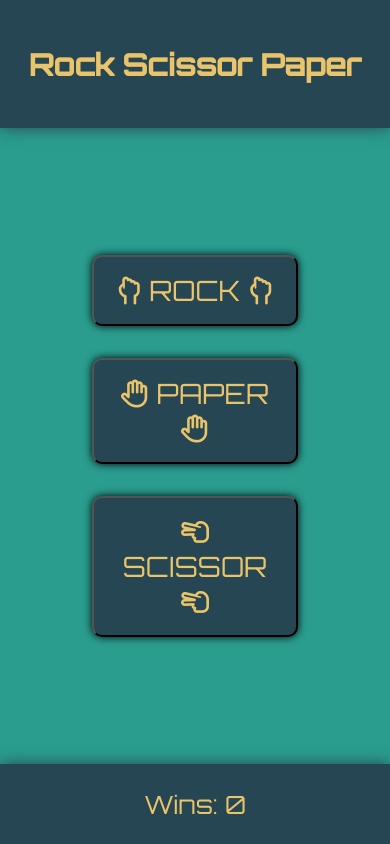
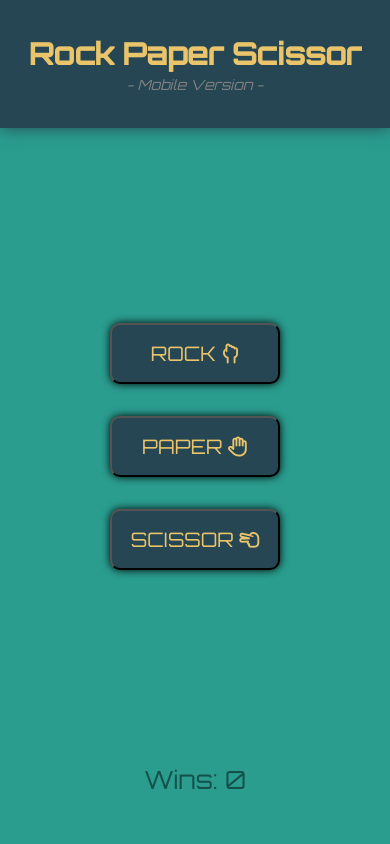
Before and after one commit to JosefineForsman/rock-scissor-paper, a plain HTML site: page index.html in a window 390 px wide. Shown: the top 844 px of the page. Drawn offline with Linux system fonts and the light colour scheme.

Commit message:
Refactor + Comment + Responsive fixes

```diff
--- a/index.html
+++ b/index.html
@@ -10,47 +10,48 @@
     <meta charset="UTF-8" />
     <meta http-equiv="X-UA-Compatible" content="IE=edge" />
     <meta name="viewport" content="width=device-width, initial-scale=1.0" />
-    <title>Rock Paper Scissor...</title>
     <script
       src="https://kit.fontawesome.com/90fae742c0.js"
       crossorigin="anonymous"
     ></script>
+    <title>Rock Paper Scissor...</title>
+    <!-- CSS + JS -->
     <link rel="stylesheet" href="/style.css" />
     <script defer src="/script.js"></script>
   </head>
   <body>
-    <div class="the-game">
     <header>
-        <h1 class="game-name-text">Rock Scissor Paper</h1>
+      <h1>Rock Paper Scissor</h1>
+      <p>- Mobile Version -</p>
     </header>
-      <main>
     <content class="slider">
       <p class="user-choice-text">PLACEHOLDER TEXT</p>
       <p class="computer-choice-text">PLACEHOLDER TEXT</p>
       <p class="win-or-lose-text">PLACEHOLDER TEXT</p>
       <button class="play-again-btn">Play Again?</button>
     </content>
-        <div class="user-buttons">
-          <button class="user-button user-rock-btn">
-            <i class="fa-regular fa-hand-back-fist"></i>
+    <!-- <i> is only for the hand symbol -->
+    <main class="user-btns">
+      <!-- ROCK BUTTON -->
+      <button class="user-btn user-rock-btn">
         ROCK
         <i class="fa-regular fa-hand-back-fist"></i>
       </button>
-          <button class="user-button user-paper-btn">
-            <i class="fa-regular fa-hand"></i>
+
+      <!-- PAPER BUTTON -->
+      <button class="user-btn user-paper-btn">
         PAPER
         <i class="fa-regular fa-hand"></i>
       </button>
-          <button class="user-button user-scissor-btn">
-            <i class="fa-regular fa-hand-scissors"></i>
+
+      <!-- SCISSOR BUTTON -->
+      <button class="user-btn user-scissor-btn">
         SCISSOR
         <i class="fa-regular fa-hand-scissors"></i>
       </button>
-        </div>
     </main>
     <footer>
-        <p class="win-counter-text">Wins: 0</p>
+      <p>Wins: 0</p>
     </footer>
-    </div>
   </body>
 </html>
--- a/script.js
+++ b/script.js
@@ -4,20 +4,19 @@ const scissorButton = document.querySelector(".user-scissor-btn");
 const computerChoiceText = document.querySelector(".computer-choice-text");
 const userChoiceText = document.querySelector(".user-choice-text");
 const winOrLoseText = document.querySelector(".win-or-lose-text");
-const winCounterText = document.querySelector(".win-counter-text");
+const winCounterText = document.querySelector("footer p");
 const slider = document.querySelector(".slider");
 const playAgainBtn = document.querySelector(".play-again-btn");
 
-let computerRandomNumber = 0;  // Computer Score.
-let userNumber = 0;// 1 = Rock | 2 = Paper | 3 = Scissor.
-let winCounter = 0;// Counter variable.
+let computerRandomNumber = 0; // Computer Score.
+let userNumber = 0; // 1 = Rock | 2 = Paper | 3 = Scissor.
+let winCounter = 0; // Counter variable.
 
 // This function adds one to your score if you win.
 function addOneWin() {
   winCounter++;
   winCounterText.innerText = `Wins: ${winCounter}`;
 }
-//HEAD
 
 // This function only toggle the slider to go back and fourth.
 function toggleSlider() {
@@ -29,16 +28,18 @@ playAgainBtn.addEventListener("click", () => {
   toggleSlider();
 });
 
-// What happends if we choose Rock?
+// What happens if we choose Rock?
 rockButton.addEventListener("click", () => {
   userNumber = 1;
   computerRandomNumber = Math.floor(Math.random() * 3) + 1;
   userChoiceText.innerText = "User: Rock";
+  console.log(userNumber);
+  console.log(computerRandomNumber);
 
   if (userNumber == computerRandomNumber) {
     computerChoiceText.innerText = "CP: Rock";
     winOrLoseText.innerText = "Draw!";
-    winOrLoseText.style.color ="yellow";
+    winOrLoseText.style.color = "yellow";
   } else if (computerRandomNumber == 2) {
     computerChoiceText.innerText = "CP: Paper";
     winOrLoseText.innerText = "You Lose!";
@@ -52,7 +53,7 @@ rockButton.addEventListener("click", () => {
   toggleSlider();
 });
 
-// What happends if we choose Paper?
+// What happens if we choose Paper?
 paperButton.addEventListener("click", () => {
   userNumber = 2;
   computerRandomNumber = Math.floor(Math.random() * 3) + 1;
@@ -61,7 +62,7 @@ paperButton.addEventListener("click", () => {
   if (userNumber == computerRandomNumber) {
     computerChoiceText.innerText = "CP: Paper";
     winOrLoseText.innerText = "Draw!";
-    winOrLoseText.style.color ="yellow";
+    winOrLoseText.style.color = "yellow";
   } else if (computerRandomNumber == 1) {
     computerChoiceText.innerText = "CP: Rock";
     winOrLoseText.innerText = "You Win!";
@@ -75,7 +76,7 @@ paperButton.addEventListener("click", () => {
   toggleSlider();
 });
 
-// What happends if we choose Scissor?
+// What happens if we choose Scissor?
 scissorButton.addEventListener("click", () => {
   userNumber = 3;
   computerRandomNumber = Math.floor(Math.random() * 3) + 1;
@@ -84,7 +85,7 @@ scissorButton.addEventListener("click", () => {
   if (userNumber == computerRandomNumber) {
     computerChoiceText.innerText = "CP: Scissor";
     winOrLoseText.innerText = "Draw!";
-    winOrLoseText.style.color ="yellow";
+    winOrLoseText.style.color = "yellow";
   } else if (computerRandomNumber == 1) {
     computerChoiceText.innerText = "CP: Rock";
     winOrLoseText.innerText = "You Lose!";
--- a/style.css
+++ b/style.css
@@ -13,9 +13,15 @@
 
 body {
   background-color: var(--turquoise);
+  color: var(--textColor);
+  font-family: "Orbitron", sans-serif;
+
+  height: 100vh;
+
+  display: grid;
   text-align: center;
-  height: 100vh;
-  font-family: 'Orbitron', sans-serif;
+  grid-template-rows: 8rem auto 5rem;
+
   overflow: hidden;
 }
 
@@ -25,22 +31,65 @@ header {
   display: flex;
   align-items: center;
   justify-content: center;
+  flex-direction: column;
   box-shadow: 0 0 15px #264653;
+  gap: 0.3rem;
 }
 
-footer {
+/* The name of the game (Rock Paper Scissor) */
+header h1 {
+  font-size: 50px;
+}
+
+/* Mobile Version Text - Only visible when in mobile mode */
+header p {
+  color: grey;
+  font-style: italic;
+  font-size: 14px;
+  display: none;
+}
+
+.play-again-btn,
+.user-btn {
+  margin: 0 0.5rem;
   background-color: var(--headerAndFooterColor);
   color: var(--yellow);
+  padding: 1rem;
+  border-radius: 10px;
+  box-shadow: 0 0 8px black;
+  cursor: pointer;
+  font-family: "Orbitron", sans-serif;
+  font-size: 28px;
+  min-width: 20rem;
+}
+.play-again-btn {
+  margin-top: 1rem;
+  min-width: 1rem;
+}
+.play-again-btn:hover {
+  box-shadow: 0 0 12px var(--turquoise);
+  background-color: #19343f;
+  font-family: "Orbitron", sans-serif;
+}
+.user-btn:hover {
+  background-color: #19343f;
+  box-shadow: 0 0 12px black;
+}
+
+.user-btns {
   display: flex;
   align-items: center;
   justify-content: center;
-  box-shadow: 0 0 15px #264653;
+  flex-direction: column;
+  gap: 2rem;
+  height: 100%;
 }
 
-.game-name-text {
-  font-size: 50px;
+footer p {
+  font-size: 25px;
 }
 
+/* ━━━━━━━━━━| SLIDER |━━━━━━━━━━ */
 .slider {
   position: absolute;
   top: 0;
@@ -61,71 +110,29 @@ footer {
 
 .slider.show {
   transform: translateX(0);
-  background-color: rgba(0, 0, 0, 0.92);
+  background-color: rgba(0, 0, 0, 0.96);
 }
+
 .slider p {
   color: var(--yellow);
   font-size: 20px;
-  width: 25%;
-  background-color:#0d252f;
+  min-width: 13rem;
+  background-color: #0d252f;
   padding: 1rem;
   border-radius: 10px;
 }
 
-.the-game {
-  display: grid;
-  grid-template-rows: 8rem auto 5rem;
-  height: 100vh;
-  color: var(--textColor);
-  background-color: var(--backgroundColor);
-}
-
-.play-again-btn,
-.user-button {
-  margin: 0 0.5rem;
-  background-color: var(--headerAndFooterColor);
-  color: var(--yellow);
-  padding: 1rem;
-  border-radius: 10px;
-  box-shadow: 0 0 8px black;
-  cursor: pointer;
-  font-family: 'Orbitron', sans-serif;
-  font-size: 28px;
-  width: 33%;
-}
-.play-again-btn{
-font-size: 20px;
-width: 25%;
-}
-.play-again-btn:hover {
-  box-shadow: 0 0 12px var(--turquoise);
-  background-color: #19343f;
-  font-family: "Orbitron", sans-serif;
-  font-size: 25px;
-}
-.user-button:hover {
-  background-color: #19343f;
-  box-shadow: 0 0 12px black;
-}
-
-
-.user-buttons {
-  display: flex;
-  align-items: center;
-  justify-content: center;
-  flex-direction: column;
-  gap: 2rem;
-  height: 100%;
-}
-.win-counter-text {
-  font-size: 25px;
-}
-
+/* ━━━━━━━━━━| MOBILE |━━━━━━━━━━ */
 @media (max-width: 650px) {
-  .game-name-text {
+  header h1 {
     font-size: 30px;
   }
-  .user-button {
-    width: 53%;
+  header p {
+    display: flex;
+  }
+  .user-btn,
+  .play-again-btn {
+    font-size: 20px;
+    min-width: 170px;
   }
 }
```
Lines whose indentation alone changed are shown as unchanged.
